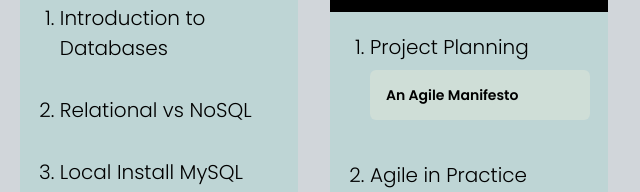
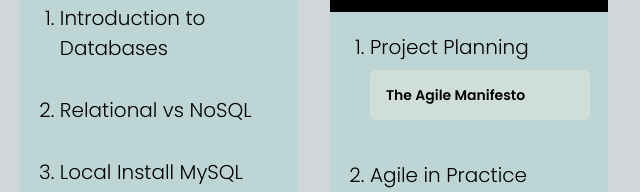
Before and after one commit to kdowd/weboutline, a plain HTML site: page index.html in a window 1280 px wide. Shown: the part 254-446 px from the top of the page, 640-1280 px from the left. Drawn offline with Linux system fonts and the light colour scheme.

Commit message:
an agile manifesto 2 added

```diff
--- a/index.html
+++ b/index.html
@@ -225,7 +225,7 @@
 				<ul>
 					<li>
 						Project Planning
-						<p>An Agile Manifesto</p>
+						<p>The Agile Manifesto</p>
 					</li>
 					<li>
 						Agile in Practice
```
